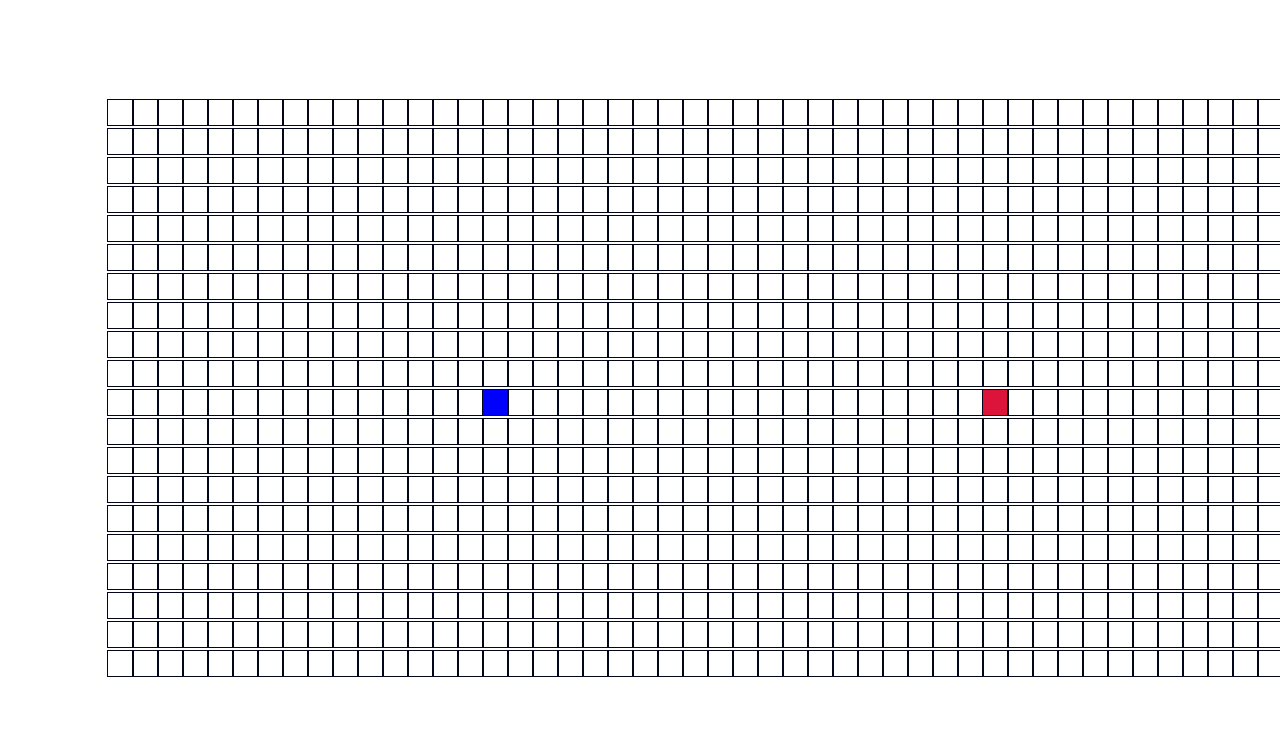
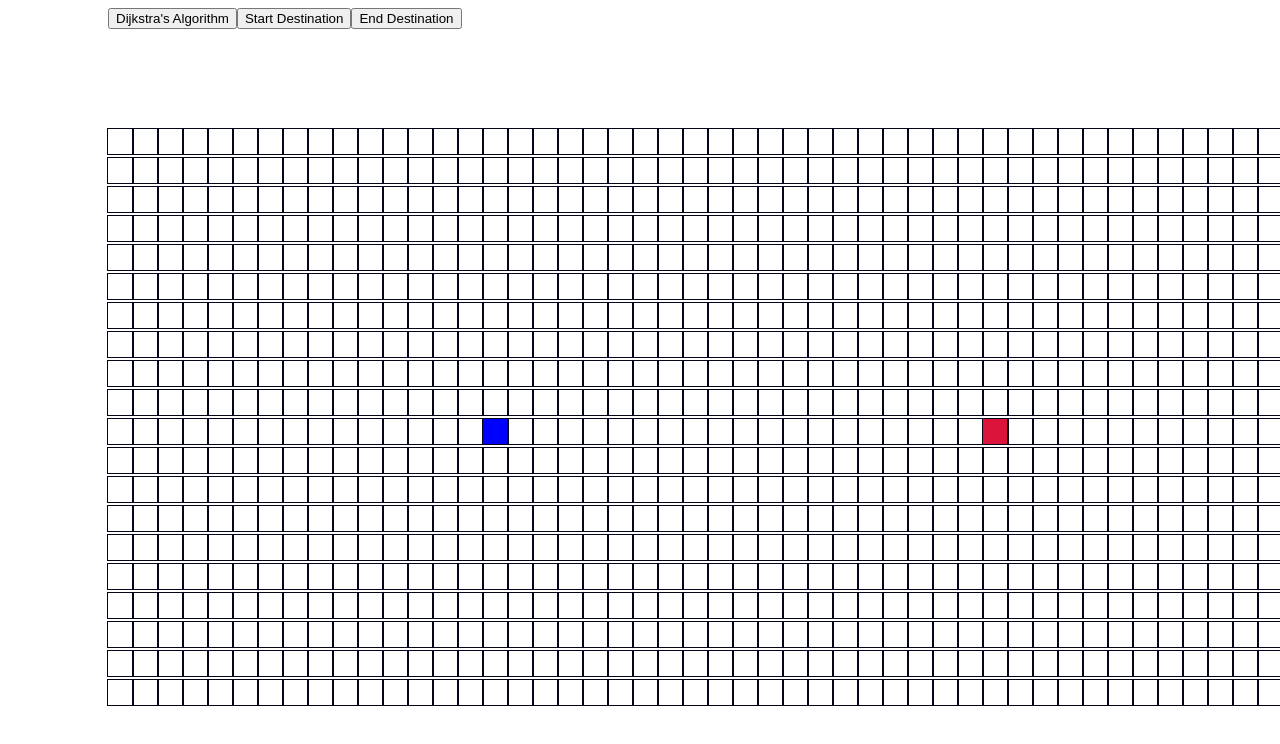
Before and after one commit to hieunugent/findindshortestPath, a React (Create React App) app: page / in a window 1280 px wide. Shown: the top 744 px of the page. Built offline with nearby package versions, Linux system fonts and the light colour scheme.

Commit message:
add new function to pointer so we can add new start or new finish

```diff
--- a/src/component/Node/Node.jsx
+++ b/src/component/Node/Node.jsx
@@ -17,11 +17,8 @@ function Node(node){
     const [extraClassName, setExtraClassName] = useState('node');
     const [isReadyWall, setwall ]= useState(false);
     //const [newNode, setNode] = useState(node);
-
-
     // const [isMousePressed, setmousePress] = useState(false);
     // console.log('in node main handle down the wall', isWall);
-
     // function handleClick(){
     //   console.log("click");
     // }
@@ -33,7 +30,6 @@ function Node(node){
       // }
     function handleMouseDown(){
        // console.log("start down node");
-
        // console.log("mouse is Down on" , row , col);
        // console.log('in node handle down the wall', node.isWall, " of row", row, "col", col);
        //set out put for each node when hit the wall
--- a/src/component/grid/grid.css
+++ b/src/component/grid/grid.css
@@ -2,3 +2,7 @@
     margin: 100px 100px;
     width: 200%;
 }
+.navigationTab{
+    margin: 0px 100px;
+
+}
--- a/src/component/grid/grid.jsx
+++ b/src/component/grid/grid.jsx
@@ -8,48 +8,11 @@ const START_NODE_COL = 15;
 const FINISH_NODE_ROW = 10;
 const FINISH_NODE_COL = 35;
 
-
-const getInitialGrid = () => {
-    const grid = [];
-    for (let row = 0; row < 20; row++) {
-        const currentRow = [];
-        for (let col = 0; col < 50; col++) {
-            currentRow.push(createNode(row, col));
-        }
-        grid.push(currentRow);
-    }
-    return grid;
-};
-const createNode = (row, col) => {
-    return {
-        col,
-        row,
-        isStart: row === START_NODE_ROW && col === START_NODE_COL,
-        isFinish: row === FINISH_NODE_ROW && col === FINISH_NODE_COL,
-        isWall: false,
-        distance:Infinity,
-        isVisited: false,
-        previousNode : null,
-    };
-};
-
-const createWall = (grid, row, col) => {
-   // const newGrid = grid.slice();
-    const asNode = grid[row][col];
-    const newNode = {
-        ...asNode,
-        isWall: !(asNode.isWall),
-
-    };
-    // // newGrid[row][col] = newNode;
-    // return newGrid[row][col];
-    grid[row][col]= newNode;
-
-};
-const grid = getInitialGrid();
 function Grid() {
-    console.log('start app');
+    console.log('start Grid Function');
     const [mouseispressed, setmousePress] = useState(false);
+    const [startNodePressded, setStartpress] = useState(false);
+    const [FinishingNodePressded,setFinishPress] = useState(false);
     // console.log("current mouse press in main  app", mouseispressed);
     // console.log("current mosue is release in main app", !mouseispressed);
 
@@ -57,7 +20,7 @@ function Grid() {
         //  console.log('start down app');
         createWall(grid, row, col);
         setmousePress(true);
-        console.log("main app wall need to be true when marked, otherwise false", row, col, grid[row][col].isWall);
+        //console.log("main app wall need to be true when marked, otherwise false", row, col, grid[row][col].isWall);
         return grid[row][col];
         // console.log('mousepressed app handleMouseDown true when press otherwise',mouseIsPressed );
         // console.log('end down app');
@@ -73,17 +36,42 @@ function Grid() {
     function handleMouseEnter(row, col) {
         //console.log('start app enter');
         if (!mouseispressed) {
-            console.log("main app wall need to be true when marked, otherwise false",row, col , grid[row][col].isWall);
+           // console.log("main app wall need to be true when marked, otherwise false",row, col , grid[row][col].isWall);
            // console.log(grid[row][col]);
             return;
         }
          createWall(grid, row, col);
         // console.log('mouse is app press', mouseispressed);
-        console.log("main app wall need to be true when marked, otherwise false", row, col , grid[row][col].isWall);
+       // console.log("main app wall need to be true when marked, otherwise false", row, col , grid[row][col].isWall);
         // console.log('end app enter');
         return mouseispressed;
     }
-    return (<div className="grid"  >
+    function handleDijkstra(){
+        console.log("Call algorithm");
+
+    }
+    function handleSetStart(){
+        console.log("wait for setting starting node");
+        setStartpress(true);
+        console.log("starting node is set");
+
+    }
+    function handleSetFinish(){
+        console.log("waiting for setting finish node");
+        setFinishPress(true);
+        console.log("finishing node is set");
+
+    }
+    return (
+    <>
+           <div  className="navigationTab">
+                <button onClick={handleDijkstra}> Dijkstra's Algorithm</button>
+                <button onClick={handleSetStart}> Start Destination</button>
+                <button onClick={handleSetFinish}> End Destination</button>
+           </div>
+
+
+    <div className="grid"  >
         {grid.map((row, rowIdx) => {
             return (
                 <div key={rowIdx}>
@@ -115,7 +103,48 @@ function Grid() {
             );
         })}
 
-    </div>
+    </div></>
     )
 }
+
+
+
+const getInitialGrid = () => {
+    const grid = [];
+    for (let row = 0; row < 20; row++) {
+        const currentRow = [];
+        for (let col = 0; col < 50; col++) {
+            currentRow.push(createNode(row, col));
+        }
+        grid.push(currentRow);
+    }
+    return grid;
+};
+const createNode = (row, col) => {
+    return {
+        col,
+        row,
+        isStart: row === START_NODE_ROW && col === START_NODE_COL,
+        isFinish: row === FINISH_NODE_ROW && col === FINISH_NODE_COL,
+        isWall: false,
+        distance: Infinity,
+        isVisited: false,
+        previousNode: null,
+    };
+};
+
+const createWall = (grid, row, col) => {
+    // const newGrid = grid.slice();
+    const asNode = grid[row][col];
+    const newNode = {
+        ...asNode,
+        isWall: !(asNode.isWall),
+
+    };
+    // // newGrid[row][col] = newNode;
+    // return newGrid[row][col];
+    grid[row][col] = newNode;
+
+};
+const grid = getInitialGrid();
 export default Grid ;
```
Also changed, not shown: 1 other file (tests, documents, lock files or other folders). Lines whose indentation alone changed are shown as unchanged.
